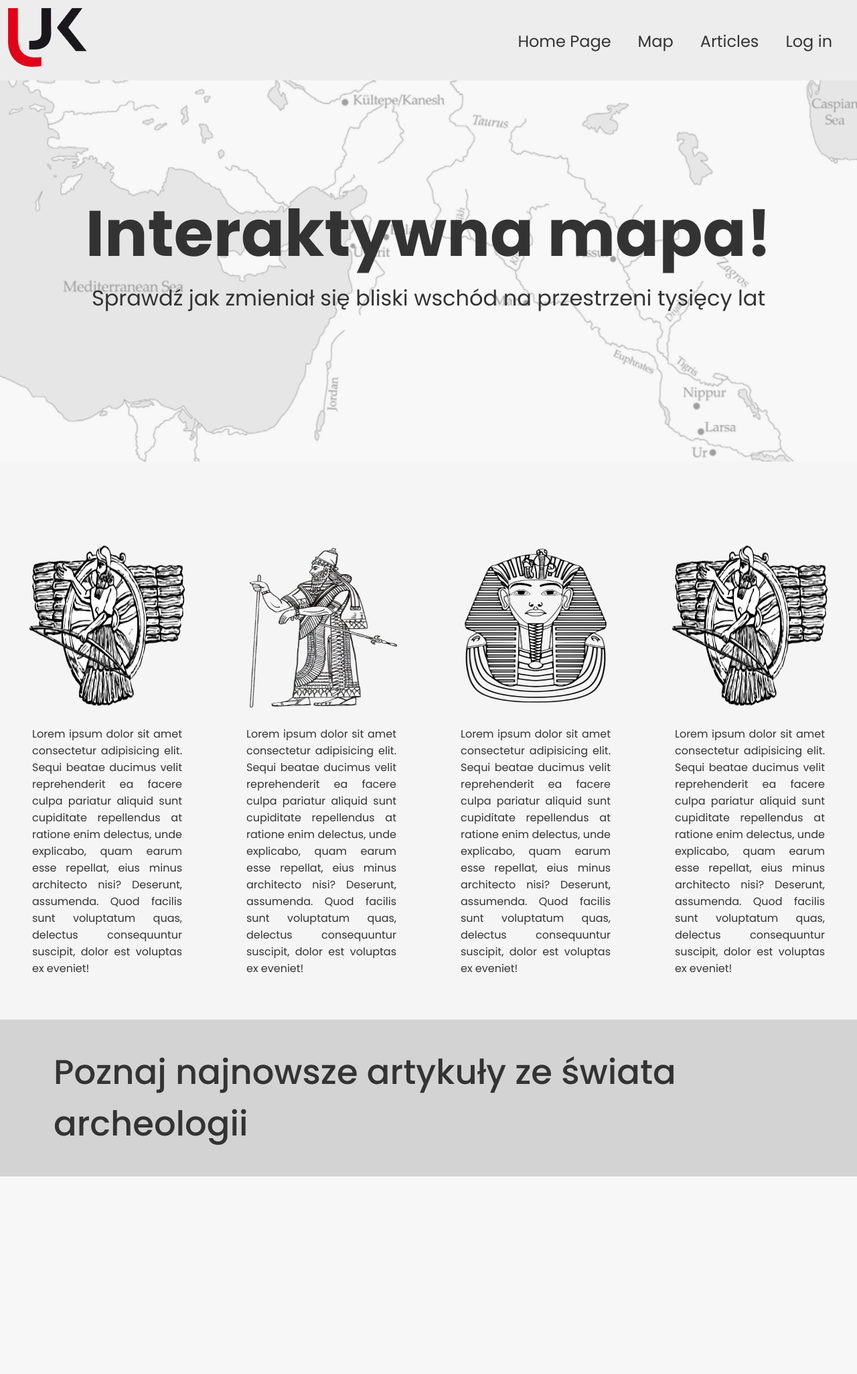
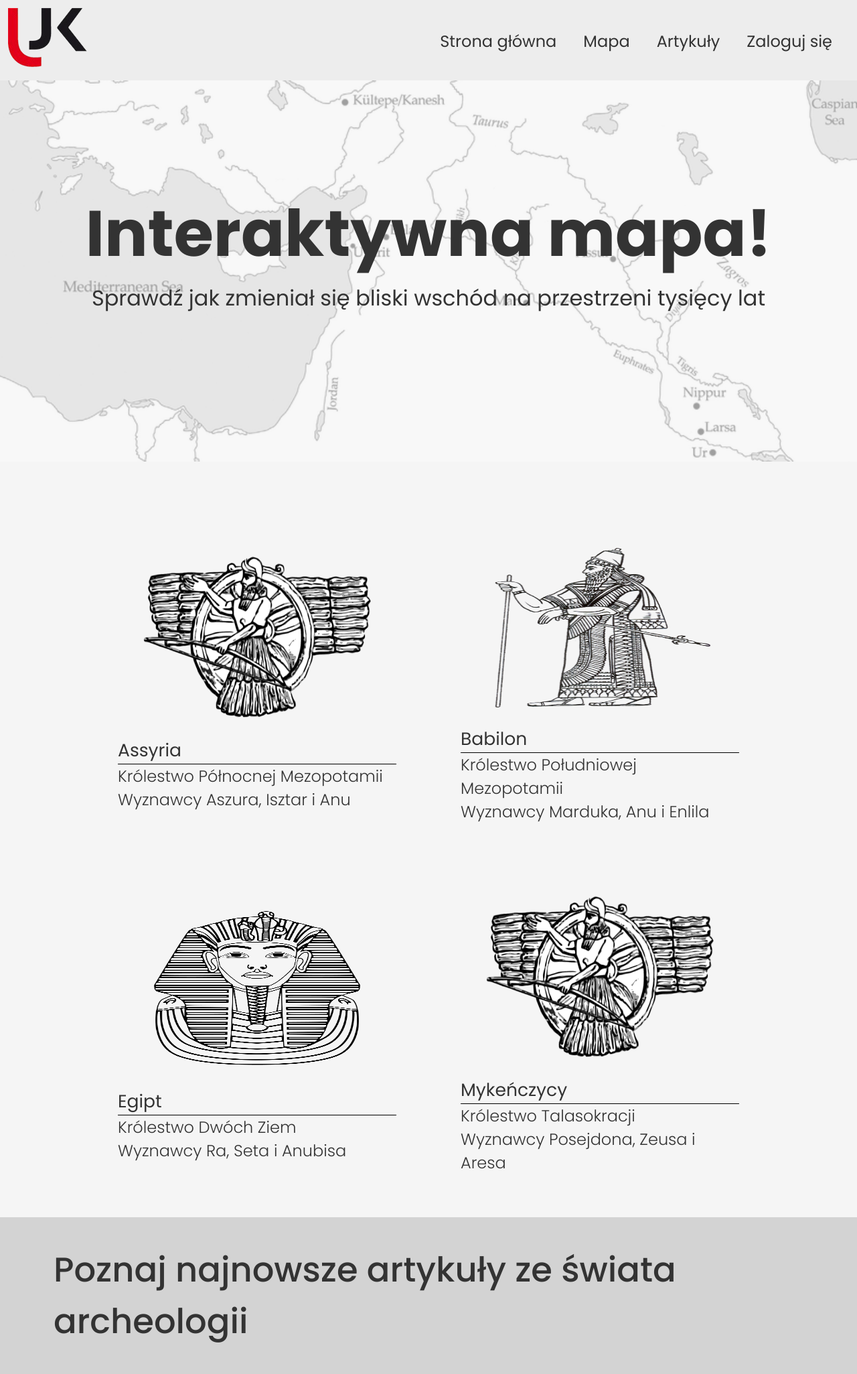
Before and after one commit to Kaczpr/BronzeAgeWebpage, a PHP site: page / in a window 1280 px wide. Shown: the whole page at 67% size. Before the commit the page ends 1756 px from the top, so only its background shows below. Run offline with PHP 8.4, Linux system fonts and the light colour scheme; data that the repository does not hold is empty; some libraries are stand-ins or nearby versions.

Commit message:
CivSelection
changed

```diff
--- a/css/articlesDisplayStyle.css
+++ b/css/articlesDisplayStyle.css
@@ -89,7 +89,6 @@ footer {
     margin:  10svh 30svh;
     text-align: left;
     align-items: flex-start;
-
 }
 .placeName h1{
     border-bottom: 1px solid black;
@@ -105,7 +104,7 @@ footer {
     padding: 1.5svh 0;
 }
 .readMore{
-    padding: 2.5svh 0;
+    padding: 1.5svh 0;
     font-weight: 400;
 
 }
--- a/css/style.css
+++ b/css/style.css
@@ -116,21 +116,26 @@ footer {
 
 .civs {
   display: flex;
+  flex-wrap: wrap;
 }
 .civSelection {
   display: flex;
   flex-direction: row;
-  width: 100%;
+  width: 80%;
   margin: auto;
+  justify-content: space-around;
+  align-items: center;
+  flex-wrap: wrap;
 }
 .selectedCiv {
   display: flex;
   flex-direction: column;
   padding: 5svh;
-  text-align: justify;
+  text-align: left;
+  width: 50%;
 }
 .civImage img {
-  width: 250px;
+  width: 350px;
   height: 250px;
   display: block;
   margin: auto;
@@ -138,6 +143,18 @@ footer {
 }
 .civInfo {
   padding: 3svh 1svh;
+}
+.civName{
+  border-bottom: 1px solid rgba(0, 0, 0);
+  font-size: 2em;
+}
+.civName h1{
+  font-weight: 400;
+}
+.civDisc h2{
+  font-size: 1.5em;
+  font-weight: 300;
+
 }
 .civImage img:hover {
   transform: scale(1.1);
--- a/html/civs.html
+++ b/html/civs.html
@@ -1,56 +1,68 @@
 <section class="civs">
   <section class="civSelection">
+    <!-- Assyria -->
     <section class="selectedCiv">
       <section class="civImage">
         <img src="../images/civs/assyria.jpg" alt="assyria" />
       </section>
       <section class="civInfo">
-          Lorem ipsum dolor sit amet consectetur adipisicing elit. Sequi
-          beatae ducimus velit reprehenderit ea facere culpa pariatur aliquid
-          sunt cupiditate repellendus at ratione enim delectus, unde
-          explicabo, quam earum esse repellat, eius minus architecto nisi?
-          Deserunt, assumenda. Quod facilis sunt voluptatum quas, delectus
-          consequuntur suscipit, dolor est voluptas ex eveniet!
+        <div class="civName">
+          <h1>Assyria</h1>
+        </div>
+        <div class="civDisc">
+          <h2>Królestwo Północnej Mezopotamii</h2>
+          <h2>Wyznawcy Aszura, Isztar i Anu</h2>
+        </div>
       </section>
     </section>
+
+    <!-- Babylon -->
     <section class="selectedCiv">
       <section class="civImage">
-          <img src="../images/civs/babylon.png" alt="assyria" />
+        <img src="../images/civs/babylon.png" alt="babylon" />
       </section>
       <section class="civInfo">
-          Lorem ipsum dolor sit amet consectetur adipisicing elit. Sequi
-          beatae ducimus velit reprehenderit ea facere culpa pariatur aliquid
-          sunt cupiditate repellendus at ratione enim delectus, unde
-          explicabo, quam earum esse repellat, eius minus architecto nisi?
-          Deserunt, assumenda. Quod facilis sunt voluptatum quas, delectus
-          consequuntur suscipit, dolor est voluptas ex eveniet!
+        <div class="civName">
+          <h1>Babilon</h1>
+        </div>
+        <div class="civDisc">
+          <h2>Królestwo Południowej Mezopotamii</h2>
+          <h2>Wyznawcy Marduka, Anu i Enlila</h2>
+        </div>
       </section>
     </section>
+
+    <!-- Egypt -->
     <section class="selectedCiv">
       <section class="civImage">
-          <img src="../images/civs/epypt.jpg" alt="assyria" />
+        <img src="../images/civs/epypt.jpg" alt="egypt" />
       </section>
       <section class="civInfo">
-          Lorem ipsum dolor sit amet consectetur adipisicing elit. Sequi
-          beatae ducimus velit reprehenderit ea facere culpa pariatur aliquid
-          sunt cupiditate repellendus at ratione enim delectus, unde
-          explicabo, quam earum esse repellat, eius minus architecto nisi?
-          Deserunt, assumenda. Quod facilis sunt voluptatum quas, delectus
-          consequuntur suscipit, dolor est voluptas ex eveniet!
+        <div class="civName">
+          <h1>Egipt</h1>
+        </div>
+        <div class="civDisc">
+          <h2>Królestwo Dwóch Ziem</h2>
+          <h2>Wyznawcy Ra, Seta i Anubisa</h2>
+        </div>
       </section>
     </section>
+
+    <!-- Mycenaeans -->
     <section class="selectedCiv">
       <section class="civImage">
-          <img src="../images/civs/assyria.jpg" alt="assyria" />
+        <img src="../images/civs/assyria.jpg" alt="mycenaeans" />
       </section>
       <section class="civInfo">
-          Lorem ipsum dolor sit amet consectetur adipisicing elit. Sequi
-          beatae ducimus velit reprehenderit ea facere culpa pariatur aliquid
-          sunt cupiditate repellendus at ratione enim delectus, unde
-          explicabo, quam earum esse repellat, eius minus architecto nisi?
-          Deserunt, assumenda. Quod facilis sunt voluptatum quas, delectus
-          consequuntur suscipit, dolor est voluptas ex eveniet!
+        <div class="civName">
+          <h1>Mykeńczycy</h1>
+        </div>
+        <div class="civDisc">
+          <h2>Królestwo Talasokracji</h2>
+          <h2>Wyznawcy Posejdona, Zeusa i Aresa</h2>
+        </div>
       </section>
     </section>
+
   </section>
 </section>
--- a/html/nav.html
+++ b/html/nav.html
@@ -1,6 +1,7 @@
 
-    <body>
-
+    <head>
+      <script src='https://kit.fontawesome.com/a076d05399.js' crossorigin='anonymous'></script>
+      <body>
     <nav class="navbar">
       <div class="container">
         <div class="logo">
@@ -10,10 +11,10 @@
         </div>
         <div class="main-nav-menu">
           <ul>
-            <li><a href="../php/index.php">Home Page</a></li>
-            <li><a href="../php/index.php">Map</a></li>
-            <li><a href="../php/articles.php">Articles</a></li>
-            <li><a href="../php/index.php">Log in</a></li>
+            <li><a href="../php/index.php">Strona główna</a></li>
+            <li><a href="../php/index.php">Mapa</a></li>
+            <li><a href="../php/articles.php">Artykuły</a></li>
+            <li><a href="../php/index.php">Zaloguj się</a></li>
           </ul>
         </div>
       </div>
--- a/php/index.php
+++ b/php/index.php
@@ -11,6 +11,8 @@
     <link
         href="https://fonts.googleapis.com/css2?family=Merriweather:ital,wght@0,300;0,400;0,700;0,900;1,300;1,400;1,700;1,900&family=Poppins:ital,wght@0,100;0,200;0,300;0,400;0,500;0,600;0,700;0,800;0,900;1,100;1,200;1,300;1,400;1,500;1,600;1,700;1,800;1,900&display=swap"
         rel="stylesheet" />
+        <link rel="stylesheet" href="https://cdnjs.cloudflare.com/ajax/libs/font-awesome/4.7.0/css/font-awesome.min.css">
+
 </head>
 
 <body>
```
Also changed, not shown: php/articles.php (+8 -20 lines). Lines whose indentation alone changed are shown as unchanged.
